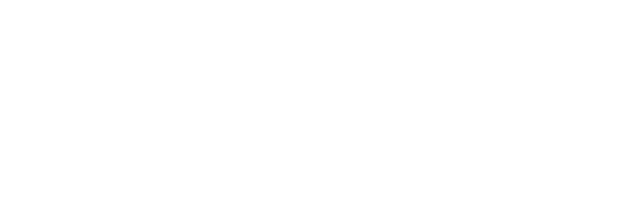
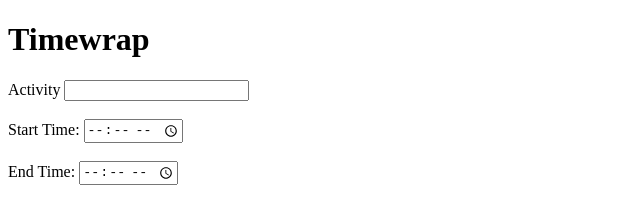
Before and after one commit to Julianyambura/Budget-planner, a plain HTML site: page index.html in a window 1280 px wide. Shown: the whole page, without its empty margins (0-640 px from the left). Drawn offline with Linux system fonts and the light colour scheme.

Commit message:
input field added

```diff
--- a/index.html
+++ b/index.html
@@ -4,7 +4,22 @@
     <meta charset="UTF-8" />
     <meta name="viewport" content="width=device-width, initial-scale=1.0" />
     <title>Timewrap</title>
+    <h1>Timewrap</h1>
   </head>
-  <body></body>
+  <body>
+    <form>
+      <label for="activity">Activity</label>
+      <input type="text" id="activity" name="activity" />
+      <br /><br />
+
+      <label for="start-time">Start Time:</label>
+      <input type="time" id="start-time" name="start-time" />
+      <br /><br />
+
+      <label for="end-time">End Time:</label>
+      <input type="time" id="end-time" name="end-time" />
+      <br /><br />
+    </form>
+  </body>
   <script src="java.js"></script>
 </html>
```
Also changed, not shown: 1 other file.
